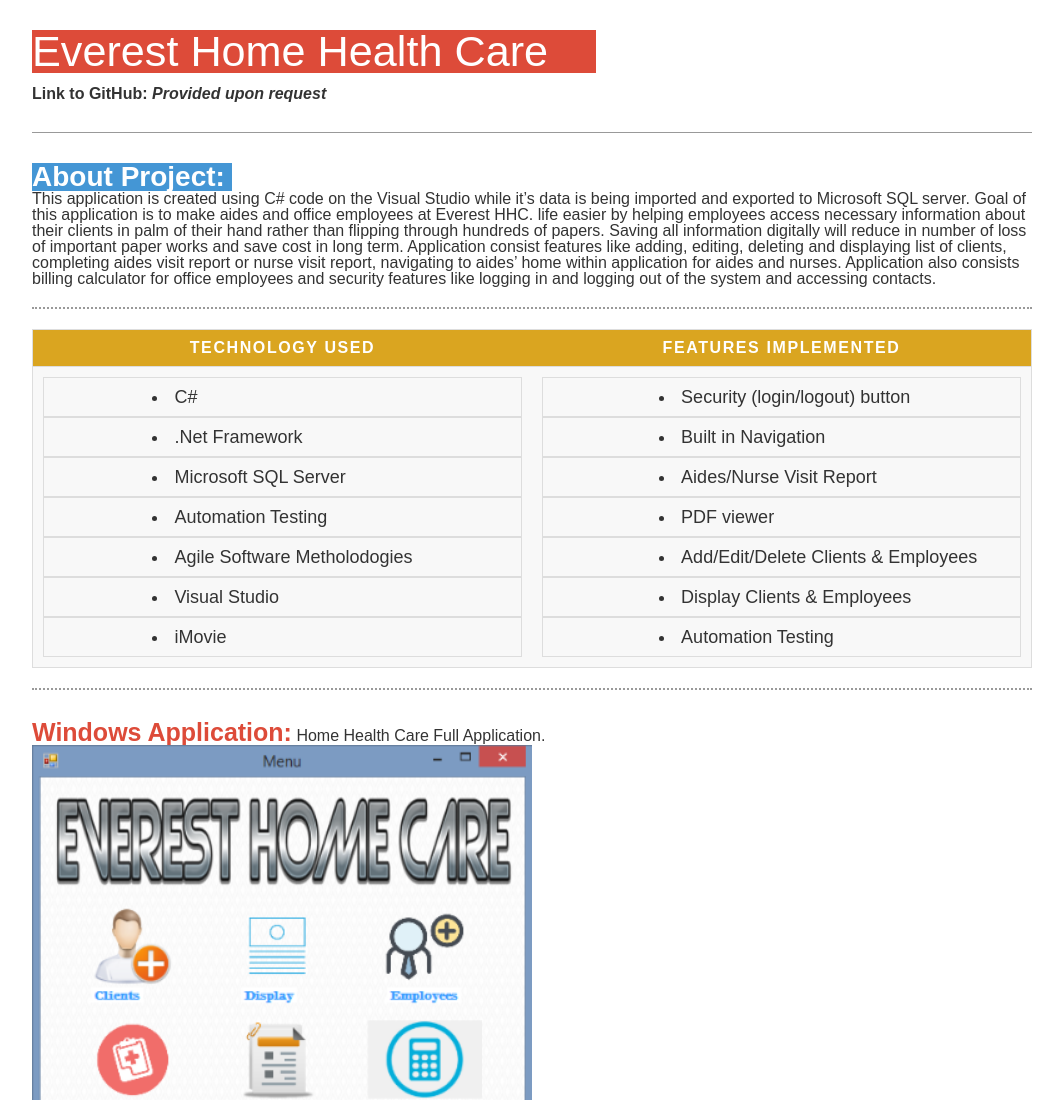
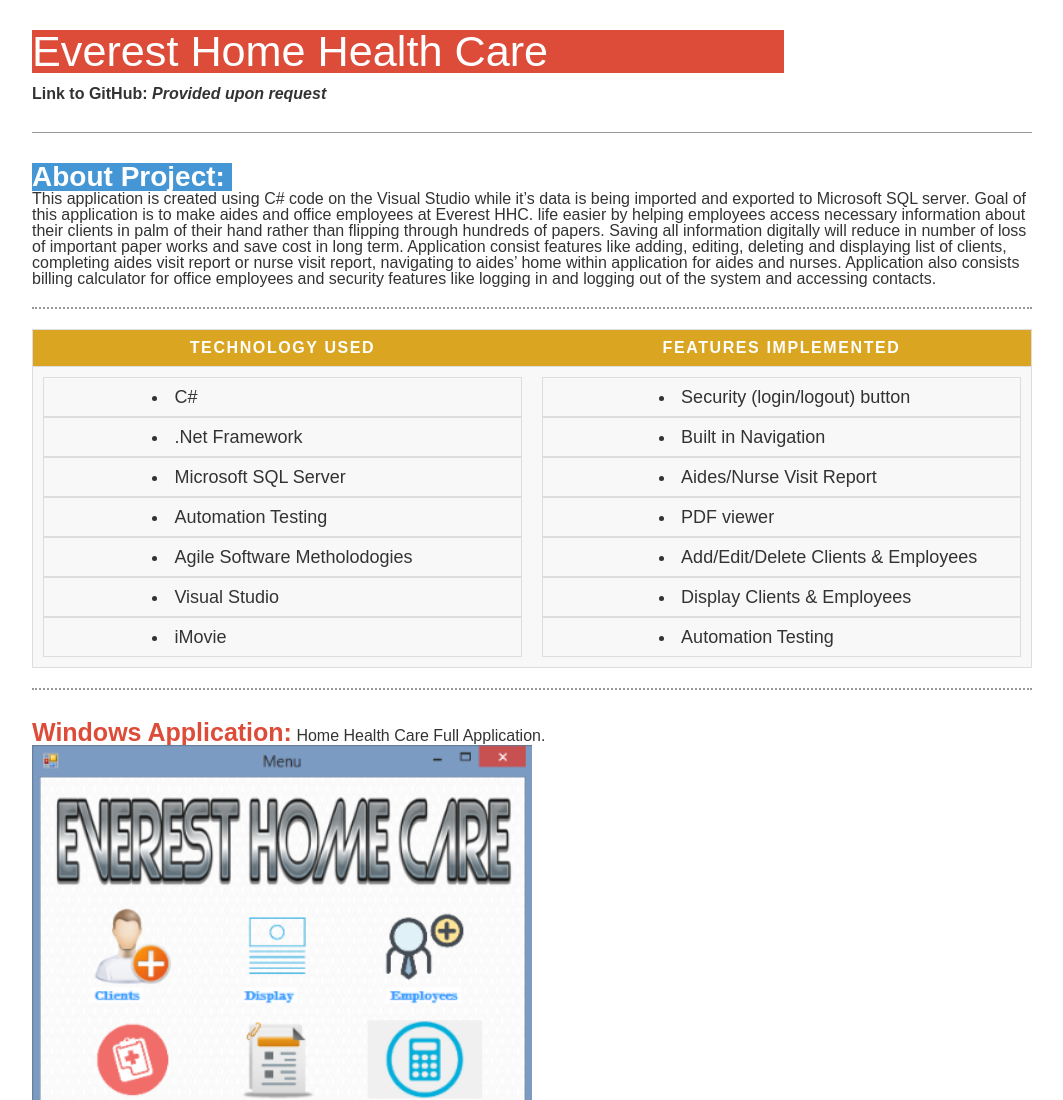
Before and after one commit to premdhakal/premdhakal.github.io, a plain HTML site: page views/everesthhc.html in a window 1280 px wide. Shown: the top 1100 px of the page, without its empty margins (108-1171 px from the left). Drawn offline with Linux system fonts and the light colour scheme; a script that the page names is missing.

Commit message:
Update everesthhc.html

```diff
--- a/views/everesthhc.html
+++ b/views/everesthhc.html
@@ -13,7 +13,7 @@
 
 <body>
 	<header>
-		<div id="logo" style="font-size:2.7rem;width:60%;">Everest Home Health Care</div>
+		<div id="logo" style="width:80%;">Everest Home Health Care</div>
 	</header>
 	<section>
 		<strong>Link to GitHub: <em>Provided upon request</em></strong>
```
